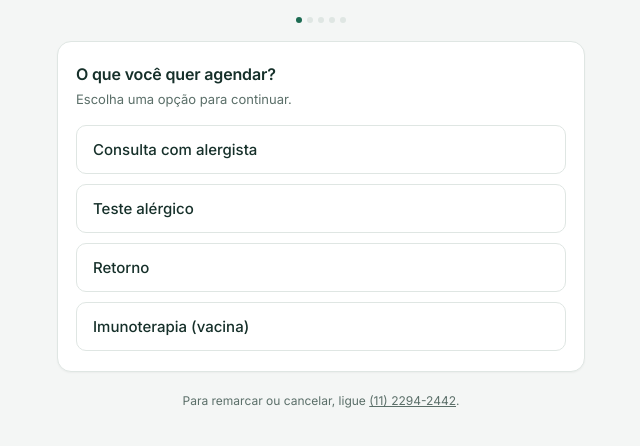
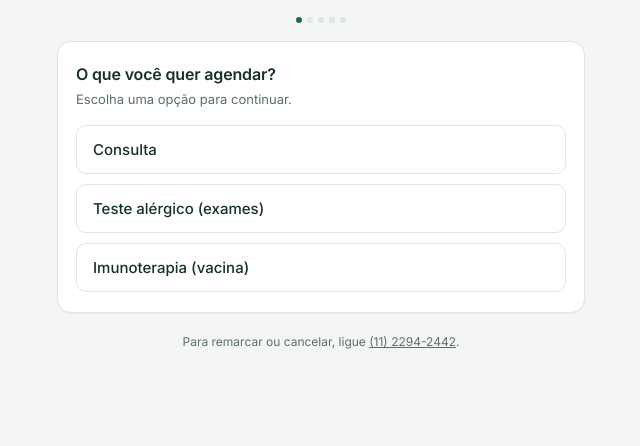
Before and after one commit to clinicapaulistana/agendar, a plain HTML site: page index.html in a window 1280 px wide. Shown: the part 152-598 px from the top of the page, without its empty margins (319-959 px from the left). Drawn offline with Linux system fonts and the light colour scheme.

Commit message:
Passo inicial: Consulta, Teste alérgico (exames) e Imunoterapia; sem Retorno
Co-Authored-By: Claude Opus 5.5 <noreply@anthropic.com>

```diff
--- a/index.html
+++ b/index.html
@@ -136,9 +136,8 @@ footer a{color:var(--ink-soft)}
       <h2>O que você quer agendar?</h2>
       <p class="sub">Escolha uma opção para continuar.</p>
       <div class="opts">
-        <button data-tipo="consulta">Consulta com alergista</button>
-        <button data-tipo="Teste alérgico">Teste alérgico</button>
-        <button data-tipo="Retorno">Retorno</button>
+        <button data-tipo="consulta">Consulta</button>
+        <button data-tipo="Teste alérgico (exames)">Teste alérgico (exames)</button>
         <button data-tipo="Imunoterapia (vacina)">Imunoterapia (vacina)</button>
       </div>
     </section>
```
